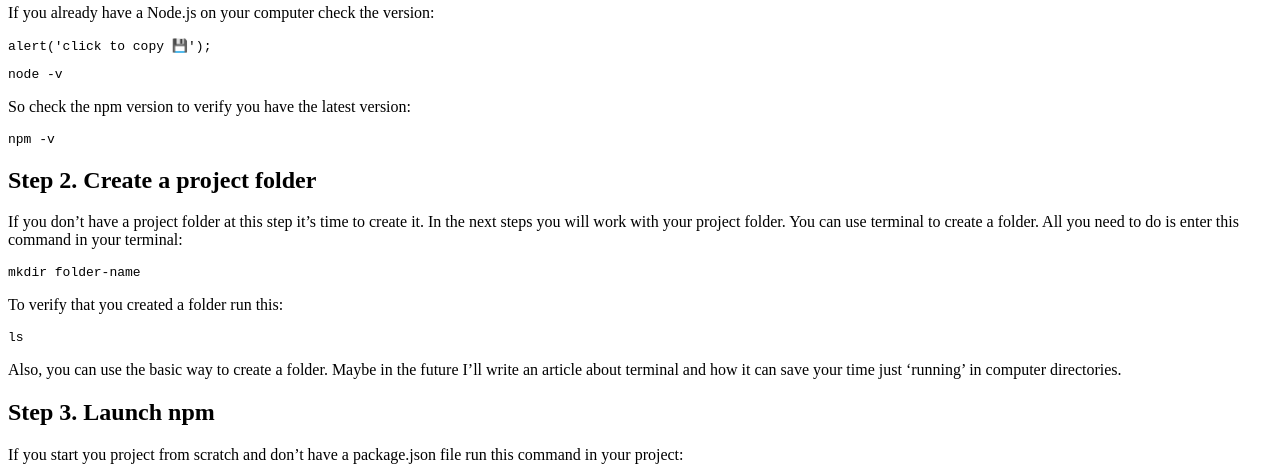
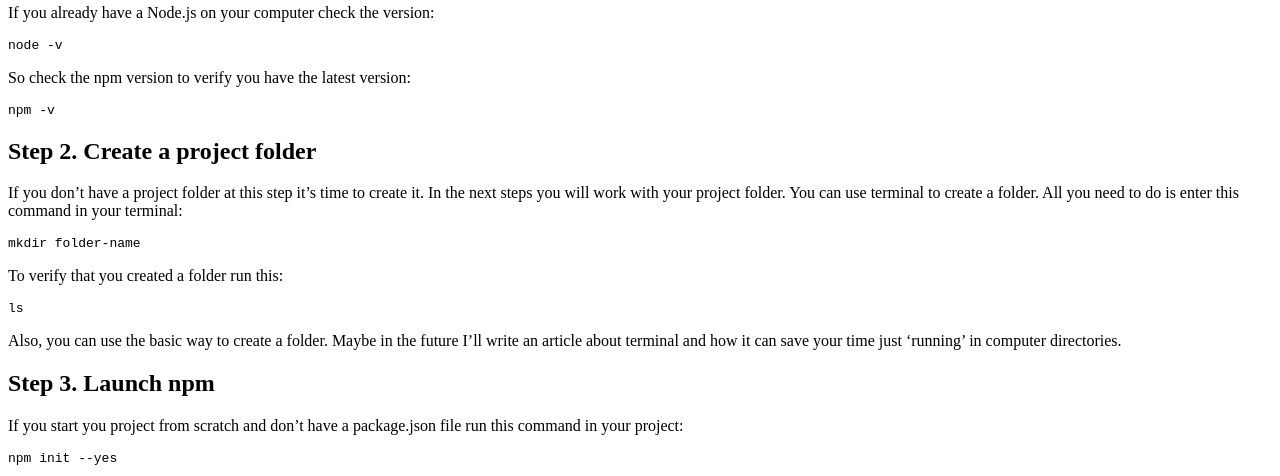
Before and after one commit to devmoek/moek-blog, a Gatsby site: page /start-npm-project/ in a window 1280 px wide. Shown: the part 530-1006 px from the top of the page. Built offline with nearby package versions, Linux system fonts and the light colour scheme; Gatsby itself is replaced by a stand-in of ours; some packages are replaced by stand-ins of ours; code samples lack their colours.

Commit message:
delete useless codeblock

````diff
--- a/content/blog/start-npm-project/index.md
+++ b/content/blog/start-npm-project/index.md
@@ -12,10 +12,6 @@ If you don’t have Node.js on you computer [install Node.js from the official w
 ![node.js official website](https://dev-to-uploads.s3.amazonaws.com/uploads/articles/mzbvcg3rp686xiksra0i.png)
 
 If you already have a Node.js on your computer check the version:
-
-```js
-alert('click to copy 💾');
-```
 
 ```
 node -v
````
